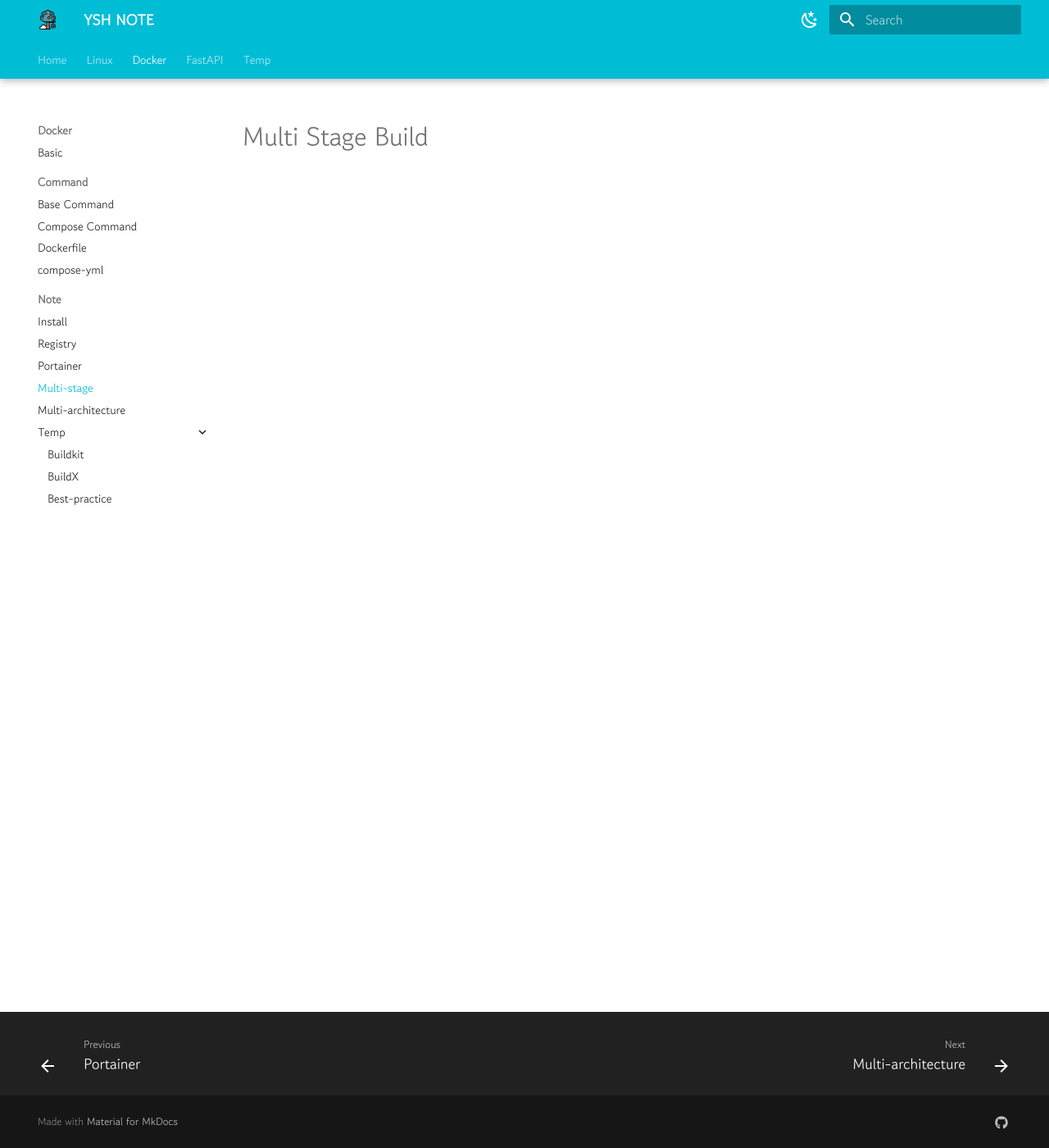
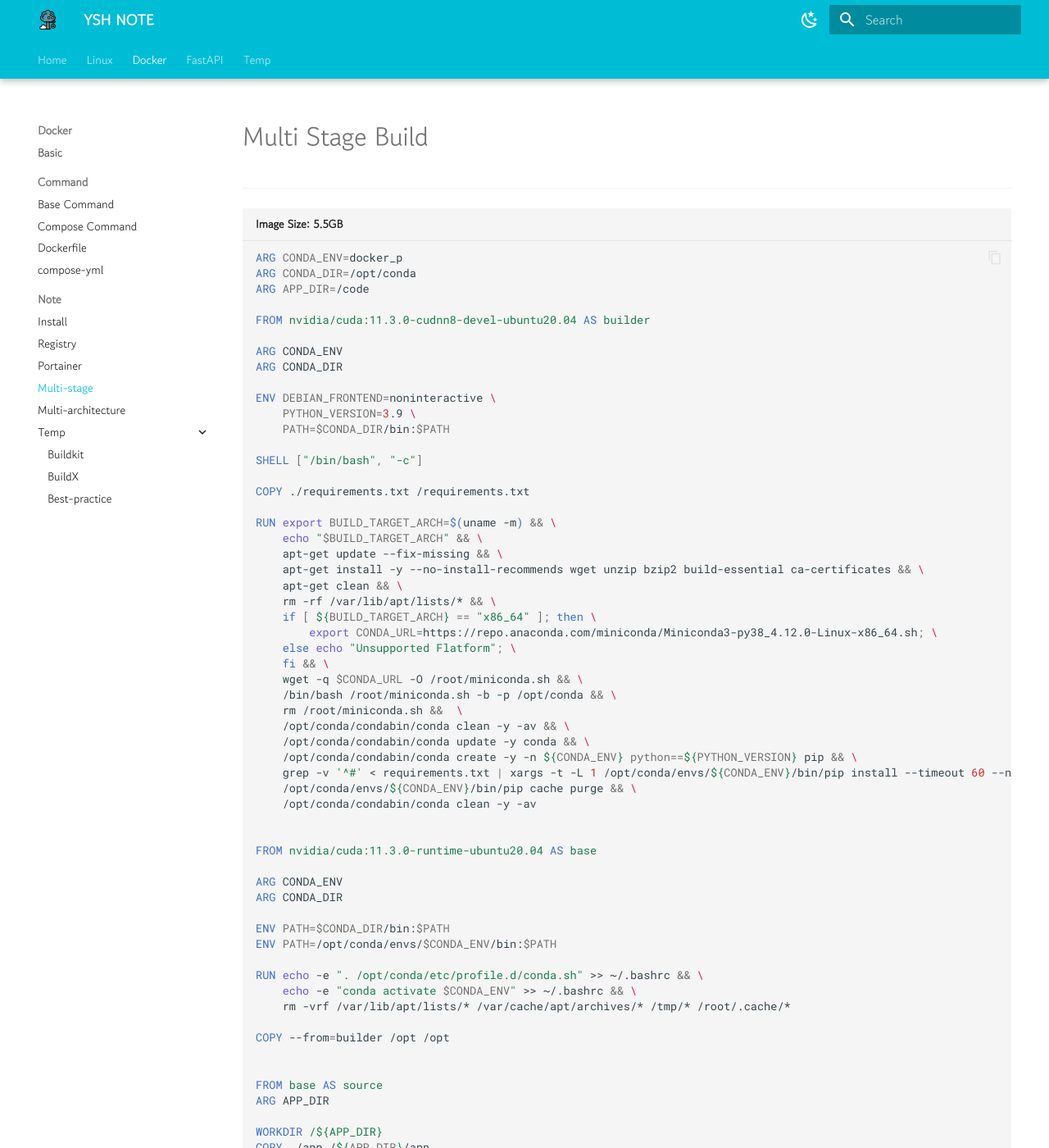
Before and after one commit to YSHeee/YSHeee.github.io, an MkDocs documentation site: the page built from docs/docker/multiS.md, in a window 1280 px wide and 1400 px high. Shown: the whole window at 82% size. Built offline with MkDocs 1.6.1 and Material for MkDocs 9.7.7, drawn with Linux system fonts in a browser that asks for light colours; some of the changed text lies outside the part shown.

Commit message:
Modify&Add...

````diff
--- a/docs/docker/multiS.md
+++ b/docs/docker/multiS.md
@@ -1 +1,77 @@
 # Multi Stage Build
+
+
+---
+```Dockerfile title="Image Size: 5.5GB"
+ARG CONDA_ENV=docker_p
+ARG CONDA_DIR=/opt/conda
+ARG APP_DIR=/code
+
+FROM nvidia/cuda:11.3.0-cudnn8-devel-ubuntu20.04 AS builder
+
+ARG CONDA_ENV
+ARG CONDA_DIR
+
+ENV DEBIAN_FRONTEND=noninteractive \
+    PYTHON_VERSION=3.9 \
+    PATH=$CONDA_DIR/bin:$PATH
+
+SHELL ["/bin/bash", "-c"]
+
+COPY ./requirements.txt /requirements.txt
+
+RUN export BUILD_TARGET_ARCH=$(uname -m) && \
+    echo "$BUILD_TARGET_ARCH" && \
+    apt-get update --fix-missing && \
+    apt-get install -y --no-install-recommends wget unzip bzip2 build-essential ca-certificates && \
+    apt-get clean && \
+    rm -rf /var/lib/apt/lists/* && \
+    if [ ${BUILD_TARGET_ARCH} == "x86_64" ]; then \
+        export CONDA_URL=https://repo.anaconda.com/miniconda/Miniconda3-py38_4.12.0-Linux-x86_64.sh; \
+    else echo "Unsupported Flatform"; \
+    fi && \
+    wget -q $CONDA_URL -O /root/miniconda.sh && \
+    /bin/bash /root/miniconda.sh -b -p /opt/conda && \
+    rm /root/miniconda.sh &&  \
+    /opt/conda/condabin/conda clean -y -av && \
+    /opt/conda/condabin/conda update -y conda && \
+    /opt/conda/condabin/conda create -y -n ${CONDA_ENV} python==${PYTHON_VERSION} pip && \
+    grep -v '^#' < requirements.txt | xargs -t -L 1 /opt/conda/envs/${CONDA_ENV}/bin/pip install --timeout 60 --no-cache-dir && \
+    /opt/conda/envs/${CONDA_ENV}/bin/pip cache purge && \
+    /opt/conda/condabin/conda clean -y -av
+
+
+FROM nvidia/cuda:11.3.0-runtime-ubuntu20.04 AS base
+
+ARG CONDA_ENV
+ARG CONDA_DIR
+
+ENV PATH=$CONDA_DIR/bin:$PATH
+ENV PATH=/opt/conda/envs/$CONDA_ENV/bin:$PATH
+
+RUN echo -e ". /opt/conda/etc/profile.d/conda.sh" >> ~/.bashrc && \
+    echo -e "conda activate $CONDA_ENV" >> ~/.bashrc && \
+    rm -vrf /var/lib/apt/lists/* /var/cache/apt/archives/* /tmp/* /root/.cache/*
+
+COPY --from=builder /opt /opt
+
+
+FROM base AS source
+ARG APP_DIR
+
+WORKDIR /${APP_DIR}
+COPY ./app /${APP_DIR}/app
+
+ENTRYPOINT ["uvicorn"]
+CMD ["app.main:app", "--host", "0.0.0.0", "--port", "13583"]
+
+```
+
+
+
+!!! quote
+    - Voiceprint-api.sp_recog-Dockerfile
+    - [Useful-Blog](https://medium.com/the-artificial-impostor/smaller-docker-image-using-multi-stage-build-cb462e349968)
+    - [Useful-Blog-Github](https://github.com/ceshine/Dockerfiles/blob/master/cuda/pytorch-apex/Dockerfile)
+    - [Useful-Blog2](https://gzupark.dev/blog/A-guide-to-make-the-reproducible-environment-using-the-Docker-for-deep-learning-researcher/)
+    - [Useful-Blog3](https://qiita.com/ynaka81/items/c44209c6f862d938c2ff)
````
Also changed, not shown: docs/docker/docker-compose-yml.md (+5 -5 lines).
